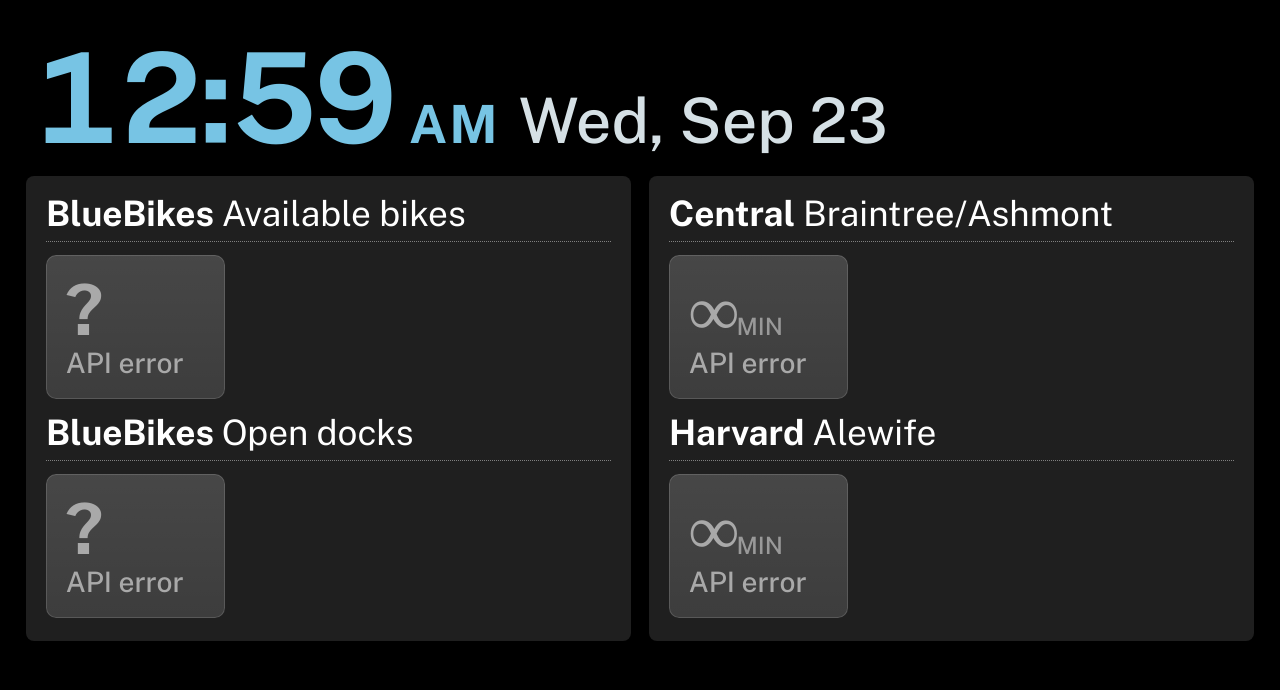
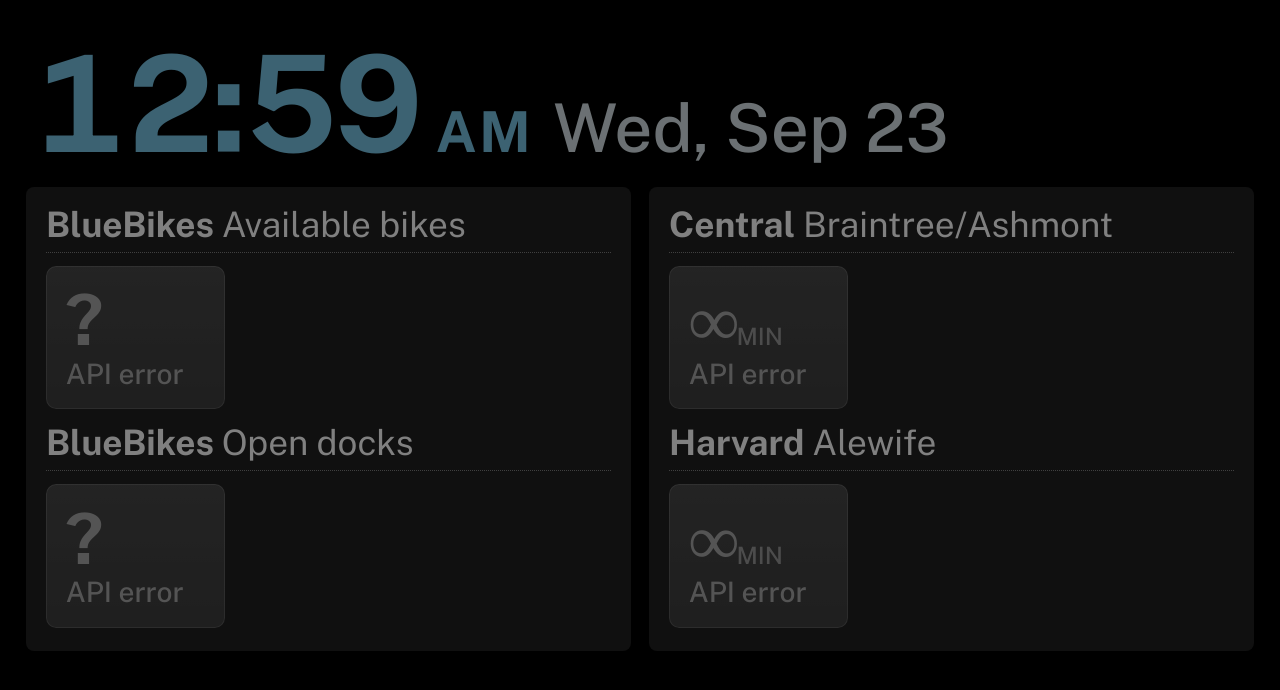
Before and after one commit to iamdanzhao/iamdanzhao.github.io, a Jekyll site: the page projects/trains/index.html, which Jekyll copies as it is, in a window 1280 px wide. Shown: the top 690 px of the page. Built offline with Jekyll 4.4.1, drawn with Linux system fonts in a browser that asks for light colours; nearby versions of some CDN libraries.

Commit message:
font sizes, brightness at night

```diff
--- a/projects/trains/index.html
+++ b/projects/trains/index.html
@@ -16,11 +16,15 @@
             color: #fff;
         }
 
+        body.night {
+            filter: brightness(50%);
+        }
+
         h1 {
             margin: 0 0 6px;
             padding-left: 8px;
             /* Clock size; AM/PM and the date use 32% of this. */
-            font-size: clamp(74px, 9.8vw, 148px);
+            font-size: clamp(80px, 10.5vw, 148px);
             display: flex;
             align-items: baseline;
             gap: 0.15em;
```
Also changed, not shown: other parts of projects/trains/index.html (+4 -0 lines).
